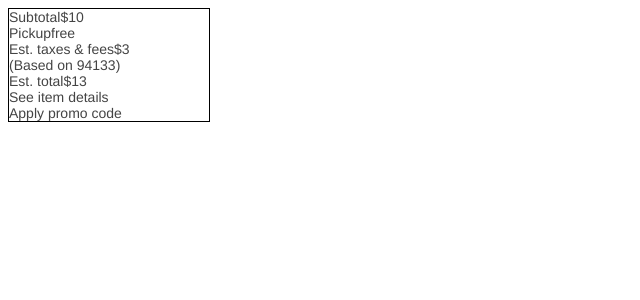
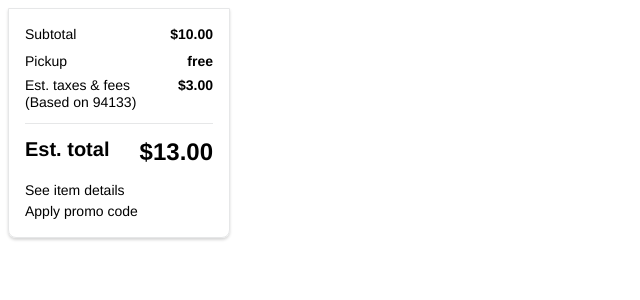
Before and after one commit to Uhan19/order-summary, a React (Create React App) app: page / in a window 1280 px wide. Shown: the top 300 px of the page, without its empty margins (0-640 px from the left). Built offline with nearby package versions, Linux system fonts and the light colour scheme.

Commit message:
Add css for expanded details.

```diff
--- a/src/components/Details.js
+++ b/src/components/Details.js
@@ -29,6 +29,7 @@ export default class Details extends Component {
     return (
       <div>
         <ExpDetails
+          subtotal={this.props.subtotal}
           isDetailsClosed={this.state.isDetailsClosed}
           handleClick={e => {
             this.handleClick(e);
--- a/src/components/ExpDetails.js
+++ b/src/components/ExpDetails.js
@@ -13,12 +13,23 @@ const ExpDetails = props => {
         See item details
       </div>
       <div role="region" id="details" aria-hidden={props.isDetailsClosed}>
-        <span>
-          <img src={Chair} />
-        </span>
-        <span>
-          Essentials by OFM ESS-3085 Racing Style Leather Gaming Chair, Red
-        </span>
+        <div className="exp-details-wrapper">
+          <span>
+            <img id="chair" src={Chair} alt={"not found"} />
+          </span>
+          <div>
+            <span id="exp-details-description">
+              Essentials by OFM ESS-3085 Racing Style Leather Gaming Chair, Red
+            </span>
+            <div className="exp-details-footer">
+              <span id="exp-details-footer-num">${props.subtotal}.00</span>
+              <span id="exp-details-qty">Qty: 1</span>
+            </div>
+            <div className="exp-details-color">
+              <span id="exp-details-color-text">Actual color: Red</span>
+            </div>
+          </div>
+        </div>
       </div>
     </div>
   );
--- a/src/components/Pickup.js
+++ b/src/components/Pickup.js
@@ -1,12 +1,34 @@
-import React from "react";
+import React, { Component } from "react";
 
-const Pickup = ({ discount }) => {
-  return (
-    <div>
-      <span>Pickup</span>
-      <span>{discount}</span>
-    </div>
-  );
-};
+export default class Pickup extends Component {
+  constructor(props) {
+    super(props);
+    this.state = {
+      isHover: false,
+    };
+  }
 
-export default Pickup;
+  render() {
+    const tipStyle = { display: this.state.isHover ? "block" : "none" };
+    return (
+      <div className="pickup-container">
+        <span
+          id="pickup-title"
+          onMouseEnter={() => {
+            this.setState({ isHover: true });
+          }}
+          onMouseLeave={() => {
+            this.setState({ isHover: false });
+          }}
+        >
+          Pickup
+        </span>
+        <div style={tipStyle}>
+          Picking up your order in the store helps cut costs, and we pass the
+          savings on to you
+        </div>
+        <span id="pickup-num">{this.props.discount}</span>
+      </div>
+    );
+  }
+}
--- a/src/components/Subtotal.js
+++ b/src/components/Subtotal.js
@@ -2,9 +2,9 @@ import React from "react";
 
 const Subtotal = ({ subtotal }) => {
   return (
-    <div>
-      <span>Subtotal</span>
-      <span>${subtotal}</span>
+    <div className="subtotal-container">
+      <span id="subtotal-title">Subtotal</span>
+      <span id="subtotal-num">${subtotal}.00</span>
     </div>
   );
 };
--- a/src/components/TaxesAndFees.js
+++ b/src/components/TaxesAndFees.js
@@ -2,10 +2,10 @@ import React from "react";
 
 const TaxesAndFees = ({ fees }) => {
   return (
-    <div>
-      <div>
-        <span>Est. taxes & fees</span>
-        <span>${fees}</span>
+    <div className="fees-wrapper">
+      <div className="fees-container">
+        <span id="fees-title">Est. taxes & fees</span>
+        <span id="fees-num">${fees}.00</span>
       </div>
       <div>
         <span>(Based on 94133)</span>
--- a/src/components/Total.js
+++ b/src/components/Total.js
@@ -3,9 +3,9 @@ import React from "react";
 const Total = ({ subtotal, discount, fees }) => {
   const deduction = typeof discount === "string" ? 0 : discount;
   return (
-    <div>
-      <span>Est. total</span>
-      <span>${subtotal + deduction + fees}</span>
+    <div className="total-container">
+      <span id="total-title">Est. total</span>
+      <span id="total-num">${subtotal + deduction + fees}.00</span>
     </div>
   );
 };
--- a/src/index.css
+++ b/src/index.css
@@ -1,11 +1,110 @@
 .order-summary {
-  border: 1px solid black;
-  color: #444;
   font-family: myriad-pro, BogleWeb, Helvetica Neue, Helvetica, Arial,
     sans-serif;
-  width: 200px;
+  padding: 15px 16px;
+  width: 188px;
   font-weight: 400;
   font-size: 0.875rem;
+  line-height: 1.5;
+  border: 1px solid #e6e7e8;
+  border-bottom-left-radius: 8px;
+  border-bottom-right-radius: 8px;
+  box-shadow: 0 2px 3px 0 rgba(0, 0, 0, 0.16);
+}
+
+.subtotal-container {
+  display: flex;
+  flex-direction: row;
+  justify-content: space-between;
+  margin-bottom: 6px;
+}
+
+#subtotal-num {
+  font-weight: 600;
+}
+
+.pickup-container {
+  display: flex;
+  flex-direction: row;
+  justify-content: space-between;
+  margin: 6px 0px 6px 0px;
+}
+
+#pickup-num {
+  font-weight: 600;
+}
+
+.fees-wrapper {
+  margin: 6px 0px 6px 0px;
+  line-height: 1.5;
+}
+
+.fees-container {
+  display: flex;
+  line-height: 1;
+  flex-direction: row;
+  justify-content: space-between;
+}
+
+#fees-num {
+  font-weight: 600;
+}
+
+.total-container {
+  display: flex;
+  flex-direction: row;
+  justify-content: space-between;
+  border-top: 1px solid #e6e7e8;
+  margin-top: 10px;
+  padding: 10px 0px 10px 0px;
+  font-weight: 700;
+}
+
+#total-title {
+  font-size: 1.25rem;
+}
+
+#total-num {
+  font-size: 1.5rem;
+}
+
+#chair {
+  width: 55px;
+  height: 55px;
+}
+
+.exp-details-wrapper {
+  display: flex;
+  flex-direction: row;
+  justify-content: space-between;
+}
+
+#exp-details-description {
+  word-wrap: break-word;
+}
+
+.exp-details-footer {
+  display: flex;
+  flex-direction: row;
+  justify-content: space-between;
+}
+
+#exp-details-footer-num {
+  font-weight: 600;
+  margin-right: 25px;
+}
+
+.exp-details-color {
+  display: flex;
+  flex-direction: row;
+  justify-content: flex-start;
+  font-size: 0.75rem;
+  color: #6d6e71;
+}
+
+#exp-details-qty {
+  font-size: 0.75rem;
+  white-space: nowrap;
 }
 
 [aria-hidden="true"] {
```
